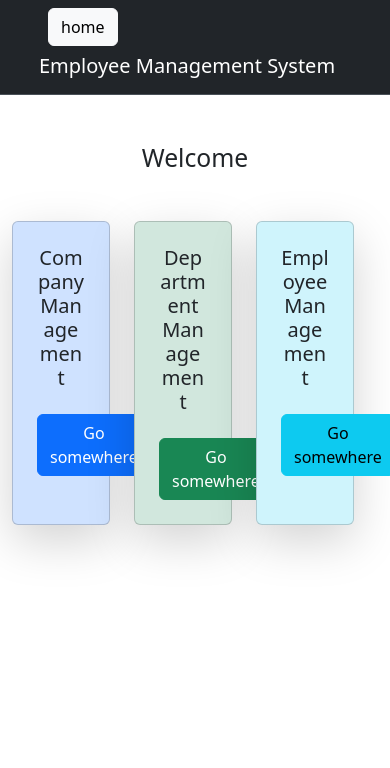
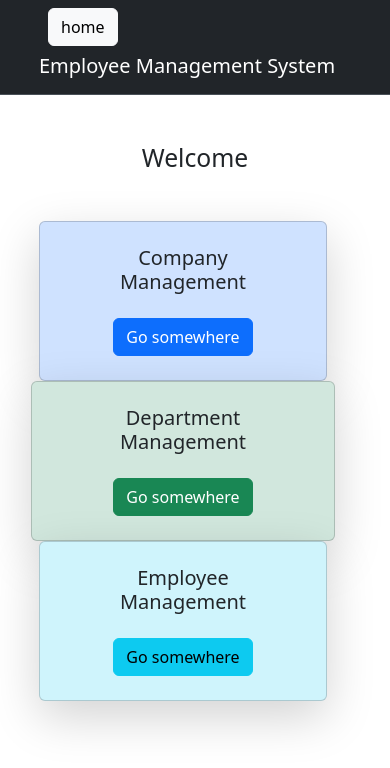
Before and after one commit to AhmedTarek111/Employee-Management-system, a Vue app in the folder Frontend/: page / in a window 390 px wide. Shown: the top 768 px of the page. Built offline with nearby package versions, Linux system fonts and the light colour scheme; sample sign-in values are in the browser's storage.

Commit message:
add the responsive of the home page

```diff
--- a/Frontend/src/components/Home.vue
+++ b/Frontend/src/components/Home.vue
@@ -1,22 +1,22 @@
 <template>
     <div class="container" >
         <h2 class="text-center my-5 ">Welcome</h2>
-        <div class="d-flex justify-content-center">
-            <div class="shadow-lg card text-center  bg-primary-subtle me-4" style="width: 18rem; ">
+        <div class="row  d-flex justify-content-center">
+            <div class="col-lg-4 col-md-6 col-sm-12  shadow-lg card text-center  bg-primary-subtle me-4" style="width: 18rem; ">
                 <div class="card-body p-4">
                   <h5 class="card-title">Company Management</h5>
                   <router-link to="/company/list" class="btn btn-primary mt-3">Go somewhere</router-link>
                 </div>
               </div>
 
-            <div class="shadow-lg card text-center  bg-success-subtle me-4 " style="width: 18rem; ">
+            <div class="col-lg-4 col-md-6 col-sm-12 shadow-lg card text-center  bg-success-subtle me-4 " style="max-width: 19rem; ">
                 <div class="card-body p-4">
                   <h5 class="card-title">Department Management</h5>
                   <router-link to="/department/list/" class="btn btn-success mt-3">Go somewhere</router-link>
                 </div>
               </div>
 
-            <div class="shadow-lg card text-center  bg-info-subtle me-4" style="width: 18rem; ">
+            <div class="col-lg-4 col-md-6 col-sm-12 shadow-lg card text-center  bg-info-subtle me-4" style="width: 18rem; ">
                 <div class="card-body p-4">
                   <h5 class="card-title">Employee Management</h5>
                   <router-link to="/employee/list/" class="btn btn-info mt-3">Go somewhere</router-link>
```
